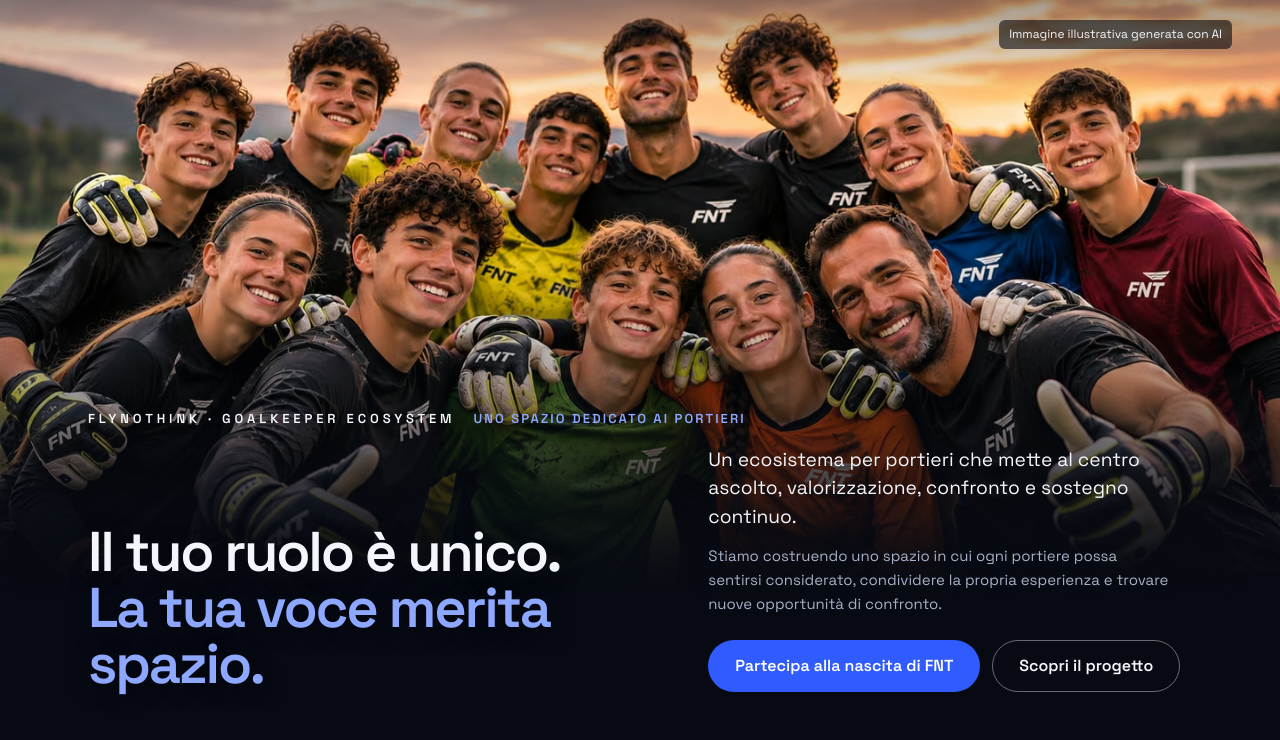
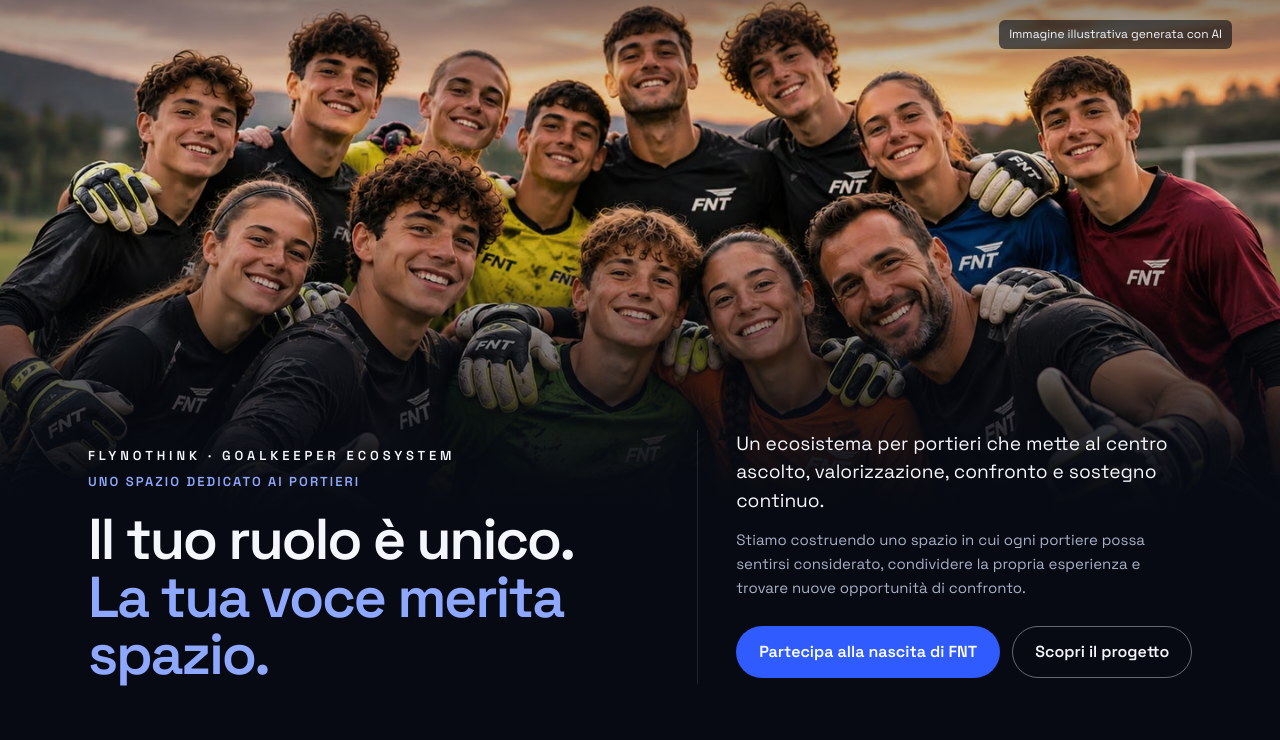
Before and after one commit to gabrieledepietto99-hub/flynothink, a plain HTML site: page public/index.html in a window 1280 px wide. Shown: the part 60-800 px from the top of the page. Drawn offline with Linux system fonts and the light colour scheme.

Commit message:
FNT 4.0 · hero più leggibile: foto in alto che sfuma, testo sul fondo pieno
- la foto occupa la parte alta e si dissolve; titolo, spiegazione e pulsanti stanno sul fondo scuro
- due colonne allineate in basso con divisorio; pulsanti su una riga dai 1200 px
- foto leggermente attenuata per non competere con il testo

Co-Authored-By: Claude Opus 5.5 <noreply@anthropic.com>
Claude-Session: https://claude.ai/code/session_01CvkAG2jQM7R6jUzH2dwjKd

```diff
--- a/public/assets/css/fnt4.css
+++ b/public/assets/css/fnt4.css
@@ -73,27 +73,26 @@ h1,h2,h3{margin:0;font-weight:600}
 @media (min-width:960px){.nav-links{display:flex}}
 @media (max-width:380px){.brand-word{display:none}}
 
-/* ---------- 01 hero: foto di sfondo a tutta pagina, dissolvenza morbida verso il testo ---------- */
+/* ---------- 01 hero: foto in alto come sfondo, sfuma nel fondo; il testo sta tutto sul fondo pieno ---------- */
 .hero{position:relative;min-height:100svh;display:flex;flex-direction:column;justify-content:flex-end;background:var(--ink);color:var(--on-ink);overflow:hidden;isolation:isolate}
-.hero-photo{position:absolute;inset:0 0 10% 0;z-index:-2;display:block}
-.hero-photo img{width:100%;height:100%;object-fit:cover;object-position:50% 0}
-/* dissolvenza «a curva»: molti passaggi, nessuna linea visibile tra foto e fondo */
-.hero::before{content:"";position:absolute;left:0;right:0;bottom:0;height:62%;z-index:-1;background:linear-gradient(180deg,rgba(7,10,18,0) 0.0%,rgba(7,10,18,0.013) 4.8%,rgba(7,10,18,0.049) 9.6%,rgba(7,10,18,0.104) 14.4%,rgba(7,10,18,0.175) 19.2%,rgba(7,10,18,0.259) 24.0%,rgba(7,10,18,0.352) 28.8%,rgba(7,10,18,0.45) 33.6%,rgba(7,10,18,0.55) 38.4%,rgba(7,10,18,0.648) 43.2%,rgba(7,10,18,0.741) 48.0%,rgba(7,10,18,0.825) 52.8%,rgba(7,10,18,0.896) 57.6%,rgba(7,10,18,0.951) 62.4%,rgba(7,10,18,0.987) 67.2%,rgba(7,10,18,1) 72.0%,var(--ink) 100%)}
+.hero-photo{position:absolute;left:0;right:0;top:0;height:72%;z-index:-2;display:block}
+.hero-photo img{width:100%;height:100%;object-fit:cover;object-position:50% 8%;filter:saturate(.92) brightness(.9)}
+/* dissolvenza «a curva» sulla metà bassa della foto: nessuna linea tra foto e fondo */
+.hero-photo::after{content:"";position:absolute;left:0;right:0;bottom:0;height:55%;background:linear-gradient(180deg,rgba(7,10,18,0) 0.0%,rgba(7,10,18,0.013) 6.7%,rgba(7,10,18,0.049) 13.3%,rgba(7,10,18,0.104) 20.0%,rgba(7,10,18,0.175) 26.7%,rgba(7,10,18,0.259) 33.3%,rgba(7,10,18,0.352) 40.0%,rgba(7,10,18,0.45) 46.7%,rgba(7,10,18,0.55) 53.3%,rgba(7,10,18,0.648) 60.0%,rgba(7,10,18,0.741) 66.7%,rgba(7,10,18,0.825) 73.3%,rgba(7,10,18,0.896) 80.0%,rgba(7,10,18,0.951) 86.7%,rgba(7,10,18,0.987) 93.3%,rgba(7,10,18,1) 100.0%)}
 .hero::after{content:"";position:absolute;inset:0 0 auto 0;height:150px;z-index:-1;background:linear-gradient(180deg,rgba(7,10,18,.6),rgba(7,10,18,0))}
 .ai-tag{position:absolute;right:var(--gutter);top:80px;z-index:2;font-size:12px;color:var(--on-ink);background:rgba(7,10,18,.6);padding:5px 10px;border-radius:6px}
-.hero-in{position:relative;padding-top:120px;padding-bottom:clamp(36px,6vh,72px)}
-.hero-eyebrow{display:flex;flex-wrap:wrap;gap:6px 18px;margin-bottom:16px}
+.hero-in{position:relative;padding-top:120px;padding-bottom:clamp(40px,7vh,80px)}
+.hero-eyebrow{display:flex;flex-wrap:wrap;gap:6px 18px;margin-bottom:18px}
 .hero-brand{color:var(--on-ink);letter-spacing:.3em}
-.hero-title{font-size:clamp(36px,min(5vw,7vh),76px);line-height:1;letter-spacing:-.04em;max-width:16ch;text-shadow:0 2px 24px rgba(7,10,18,.35)}
+.hero-title{font-size:clamp(36px,min(5vw,7.2vh),78px);line-height:1;letter-spacing:-.04em;max-width:15ch}
 .hero-title span{display:block;color:var(--blue-soft)}
 .hero-lead{font-size:clamp(17px,1.5vw,20px);line-height:1.5;margin-top:20px;max-width:42ch}
-.hero-body{font-size:15px;color:var(--on-ink-muted);margin-top:12px;max-width:48ch}
-.hero .cta-row{margin-top:24px}
+.hero-body{font-size:15px;color:var(--on-ink-muted);margin-top:12px;max-width:46ch}
+.hero .cta-row{margin-top:26px}
 @media (max-width:767px){
-  /* telefono: la foto occupa la parte alta e sfuma nel fondo; il testo entra nella sfumatura */
-  .hero-photo{bottom:auto;height:62svh}
-  .hero::before{background:linear-gradient(180deg,rgba(7,10,18,0) 0.0%,rgba(7,10,18,0.013) 6.7%,rgba(7,10,18,0.049) 13.3%,rgba(7,10,18,0.104) 20.0%,rgba(7,10,18,0.175) 26.7%,rgba(7,10,18,0.259) 33.3%,rgba(7,10,18,0.352) 40.0%,rgba(7,10,18,0.45) 46.7%,rgba(7,10,18,0.55) 53.3%,rgba(7,10,18,0.648) 60.0%,rgba(7,10,18,0.741) 66.7%,rgba(7,10,18,0.825) 73.3%,rgba(7,10,18,0.896) 80.0%,rgba(7,10,18,0.951) 86.7%,rgba(7,10,18,0.987) 93.3%,rgba(7,10,18,1) 100.0%)}
-  .hero::before{bottom:auto;top:calc(62svh - 34svh);height:34svh}
+  .hero-photo{height:62svh}
+  .hero-photo::after{height:60%}
+  .hero-photo img{object-position:50% 0;filter:none}
   .hero-in{padding-top:46svh}
   .hero-side{display:flex;flex-direction:column}
   .hero .cta-row{order:2;margin-top:22px}
@@ -102,10 +101,16 @@ h1,h2,h3{margin:0;font-weight:600}
   .hero-brand{display:none}
 }
 @media (min-width:960px){
-  .hero-in{display:grid;grid-template-columns:minmax(0,1.15fr) minmax(0,1fr);column-gap:64px;align-items:end}
-  .hero-eyebrow{grid-column:1/-1}
+  /* due colonne allineate in basso: promessa a sinistra, spiegazione e pulsanti a destra */
+  .hero-in{display:grid;grid-template-columns:minmax(0,1.1fr) minmax(0,1fr);column-gap:clamp(40px,5vw,88px);align-items:end}
+  .hero-title{max-width:none}
+  .hero .cta-row .btn{padding:0 22px}
   .hero-lead{margin-top:0}
+  .hero-side{padding-bottom:6px;border-left:1px solid var(--ink-line);padding-left:clamp(28px,3vw,44px)}
+  .hero .cta-row .btn{flex:none}
 }
+
+@media (min-width:1200px){.hero .cta-row{flex-wrap:nowrap}}
 
 /* ---------- sezioni ---------- */
 .sec{padding:var(--sec) 0}
--- a/public/index.html
+++ b/public/index.html
@@ -68,8 +68,10 @@
   </picture>
   <p class="ai-tag">Immagine illustrativa generata con AI</p>
   <div class="wrap hero-in">
+    <div class="hero-main">
     <p class="eyebrow eyebrow-light hero-eyebrow"><span class="hero-brand">FLYNOTHINK · GOALKEEPER ECOSYSTEM</span><span>Uno spazio dedicato ai portieri</span></p>
     <h1 id="hero-title" class="hero-title">Il tuo ruolo è unico. <span>La tua voce merita spazio.</span></h1>
+    </div>
     <div class="hero-side">
     <p class="hero-lead">Un ecosistema per portieri che mette al centro ascolto, valorizzazione, confronto e sostegno continuo.</p>
     <p class="hero-body">Stiamo costruendo uno spazio in cui ogni portiere possa sentirsi considerato, condividere la propria esperienza e trovare nuove opportunità di confronto.</p>
```
